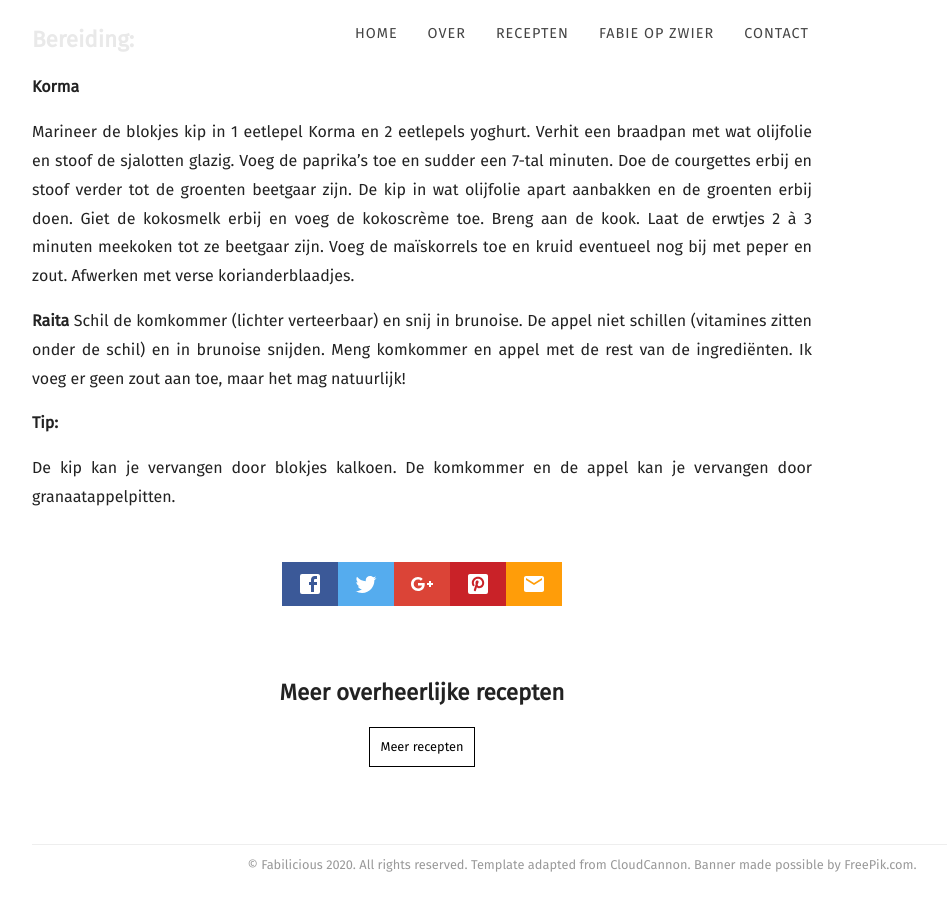
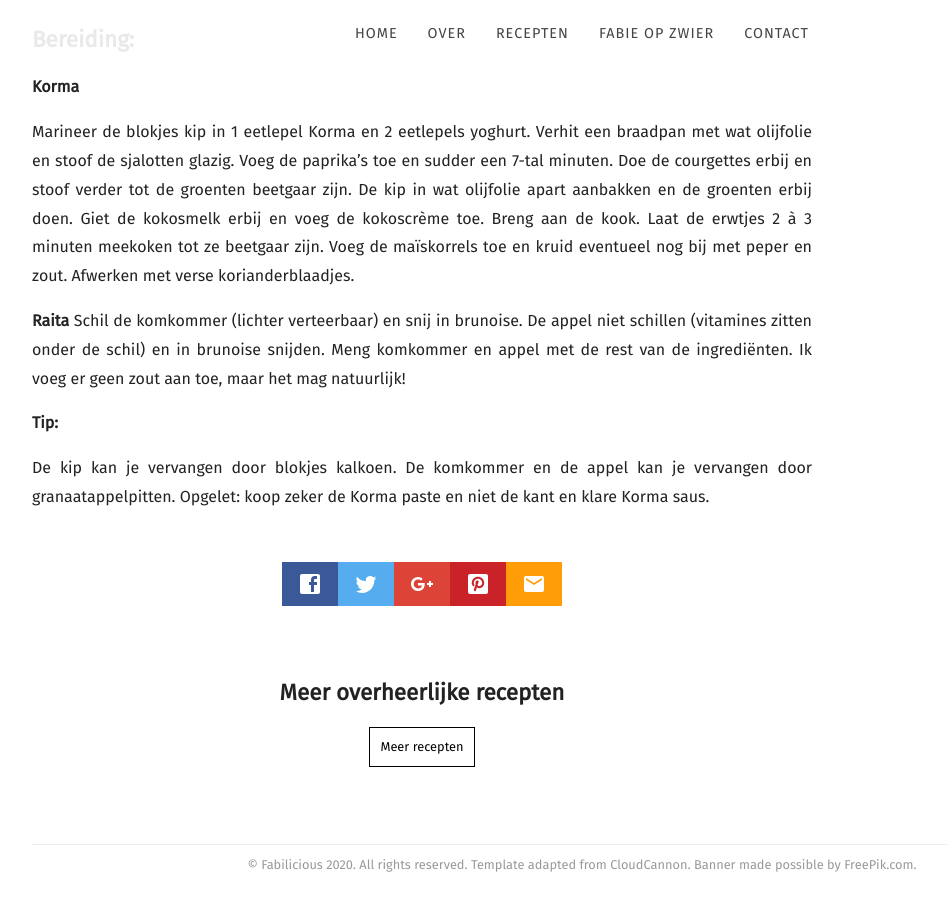
Before and after one commit to fabilicious/fabilicious.github.io, a Jekyll site: the page built from recipes/_posts/2020-01-17-Kip_Korma.md, in a window 1280 px wide and 900 px high, scrolled down 1722 px. Shown: the whole window, without its empty margins (58-1005 px from the left). Built offline with Jekyll 4.4.1, drawn with Linux system fonts in a browser that asks for light colours; nearby versions of some CDN libraries; some web fonts are replaced.

Commit message:
Update 2020-01-17-Kip_Korma.md

```diff
--- a/recipes/_posts/2020-01-17-Kip_Korma.md
+++ b/recipes/_posts/2020-01-17-Kip_Korma.md
@@ -54,3 +54,4 @@ Ik voeg er geen zout aan toe, maar het mag natuurlijk!
 
 De kip kan je vervangen door blokjes kalkoen.
 De komkommer en de appel kan je vervangen door granaatappelpitten.
+Opgelet: koop zeker de Korma paste en niet de kant en klare Korma saus.
```
